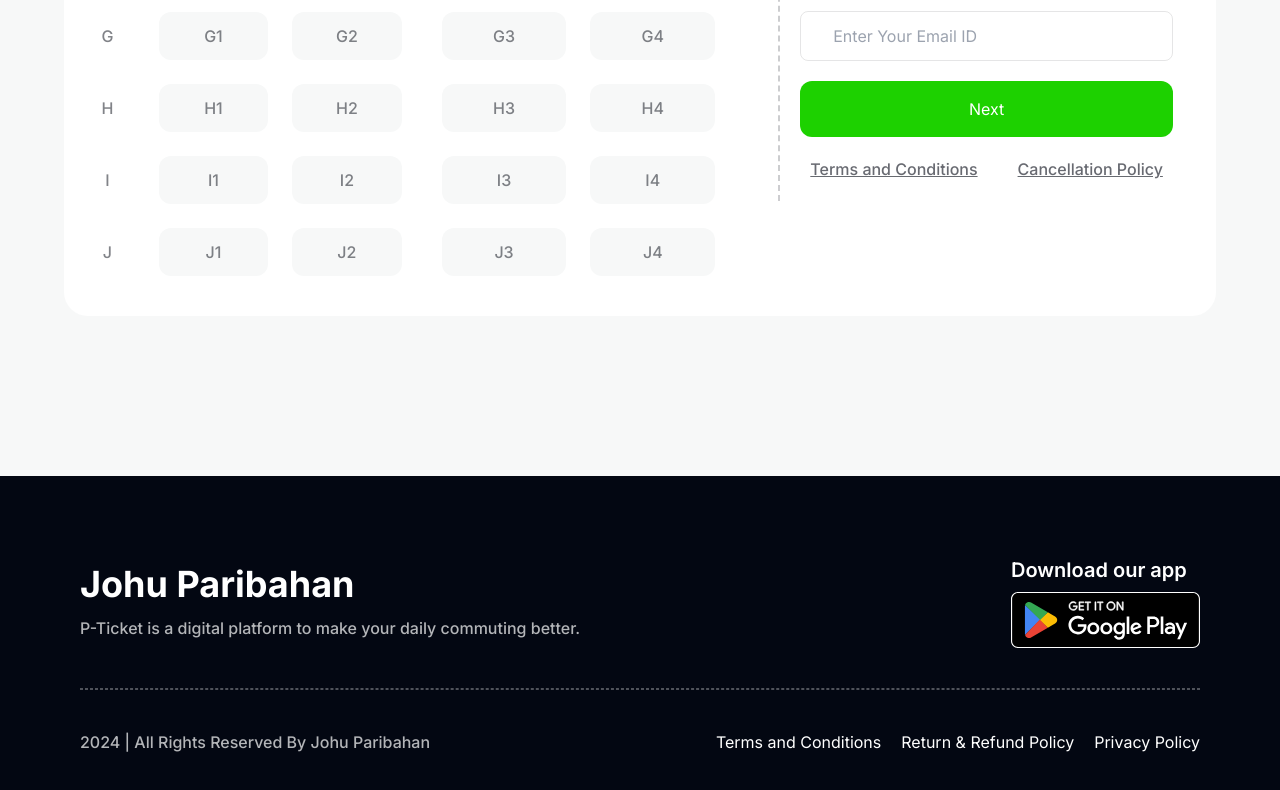
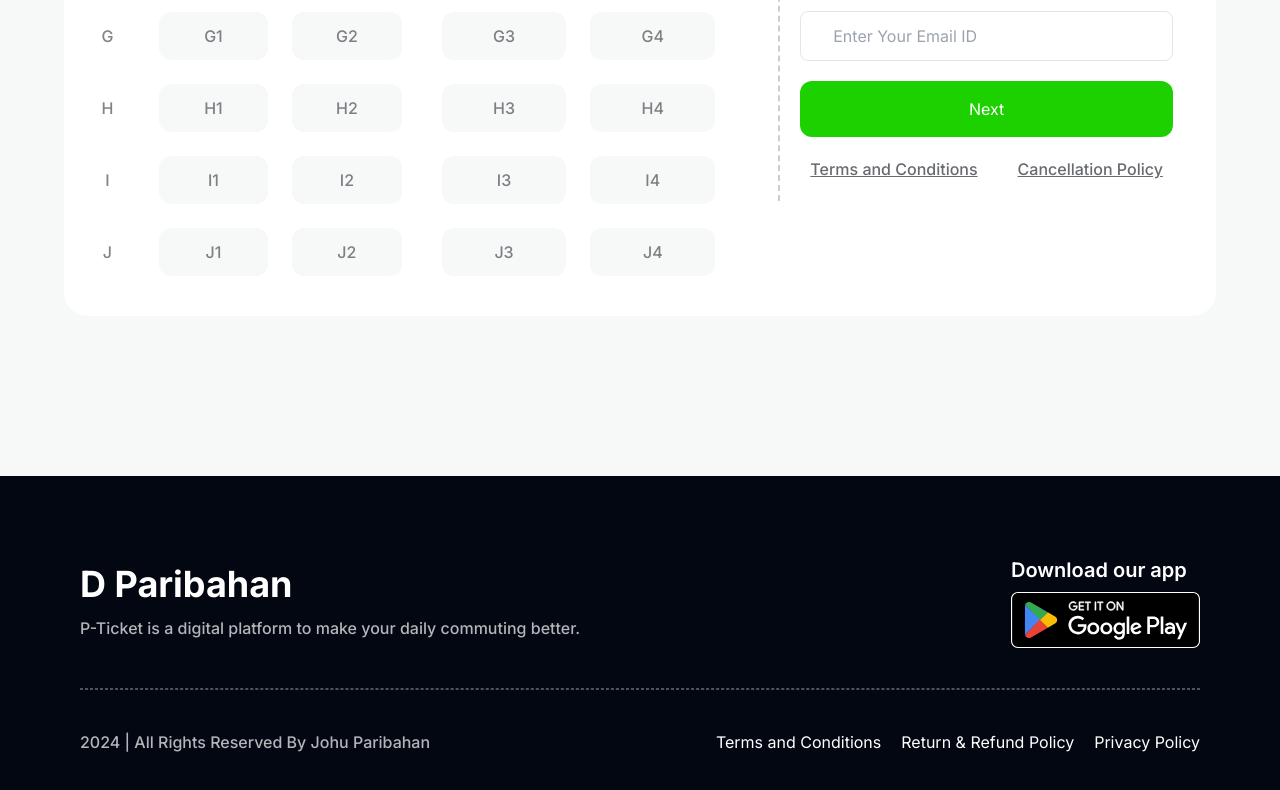
Before and after one commit to Masud4D/B9-A5, a plain HTML site: page index.html in a window 1280 px wide. Shown: the part 3119-3909 px from the top of the page. Drawn offline with nearby package versions, Linux system fonts and the light colour scheme.

Commit message:
add html

```diff
--- a/index.html
+++ b/index.html
@@ -683,7 +683,7 @@
           class="flex items-center justify-between lg:flex-row flex-col text-center gap-5 lg:text-start"
         >
           <div>
-            <h1 class="text-4xl font-bold mb-3">Johu Paribahan</h1>
+            <h1 class="text-4xl font-bold mb-3">D Paribahan</h1>
             <p class="text-[#ffffffb3] font-medium">
               P-Ticket is a digital platform to make your daily commuting
               better.
```
